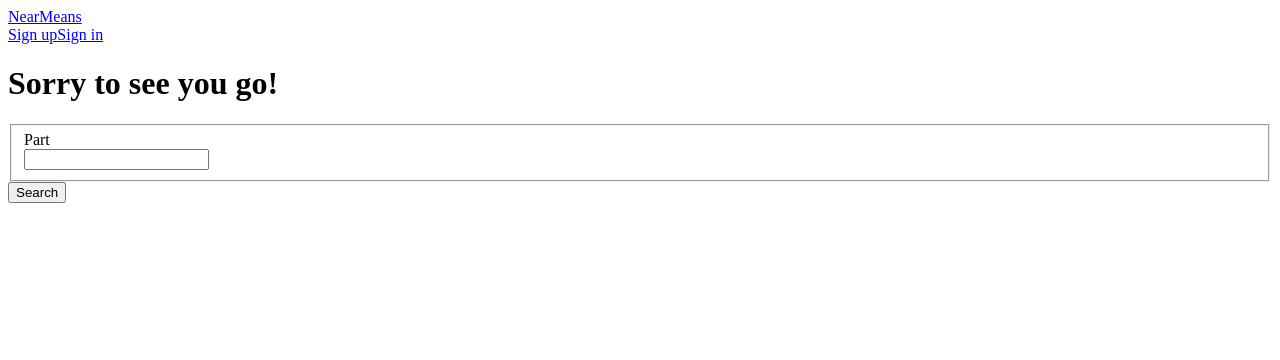
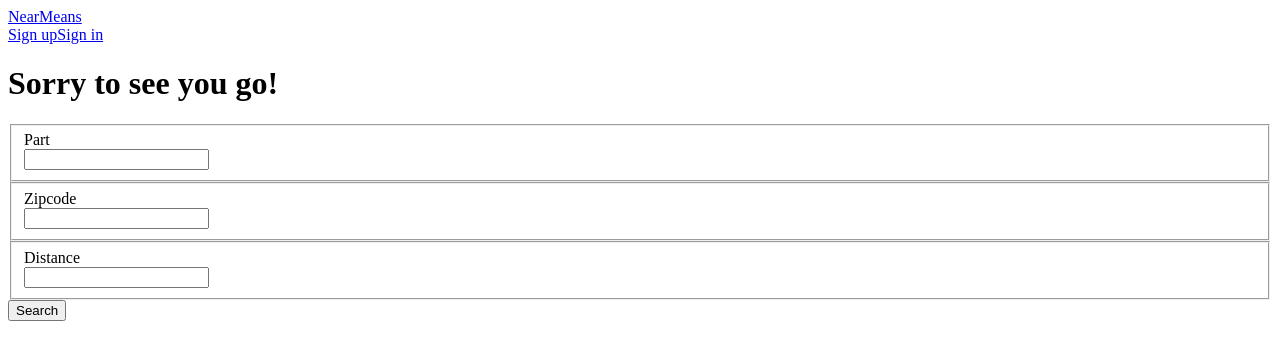
Before and after one commit to cooperbrislain/nearmeans, a React (Create React App) app in the folder client/: page /signout in a window 1280 px wide. Shown: the top 360 px of the page. Built offline with nearby package versions, Linux system fonts and the light colour scheme.

Commit message:
building stuff out

```diff
--- a/client/src/actions/index.js
+++ b/client/src/actions/index.js
@@ -39,3 +39,12 @@ export const signOut = () => {
         payload: ''
     };
 };
+
+export const addPart = (formProps) => async dispatch => {
+    try {
+        const response = await axios.post('/api/inventory', formProps);
+        dispatch({ type: types.ADD_PART, payload: response.data.part });
+    } catch (e) {
+        dispatch({ type: types.ADD_PART_ERROR, payload: 'Failed to add part' });
+    }
+};
--- a/client/src/containers/PartSearch/index.js
+++ b/client/src/containers/PartSearch/index.js
@@ -29,6 +29,20 @@ class PartSearch extends Component {
                             component={this.renderInput}
                         />
                     </fieldset>
+                    <fieldset>
+                        <label>Zipcode</label>
+                        <Field
+                            name='searchZip'
+                            component={this.renderInput}
+                        />
+                    </fieldset>
+                    <fieldset>
+                        <label>Distance</label>
+                        <Field
+                            name='searchDistance'
+                            component={this.renderInput}
+                        />
+                    </fieldset>
                     <button type='submit'>Search</button>
                 </form>
             </div>
--- a/client/src/containers/SearchResults/index.js
+++ b/client/src/containers/SearchResults/index.js
@@ -8,9 +8,9 @@ class SearchResults extends Component {
         if (searchResults) {
             return (
                 <ul>
-                    {searchResults.map((value, index) => {
-                        return <li key={index}>{value.name}</li>
-                    })}
+                    {searchResults.map((item, i) =>
+                        <li key={i}>{item.name}</li>
+                    )}
                 </ul>
             );
         } else {
@@ -24,10 +24,8 @@ class SearchResults extends Component {
 
     render() {
         return (
-            <div>
-                <div id="search-results">
-                    { this.renderSearchResults() }
-                </div>
+            <div id="search-results">
+                { this.renderSearchResults() }
             </div>
         );
     }
```
Also changed, not shown: 2 other files (tests, documents, lock files or other folders).
